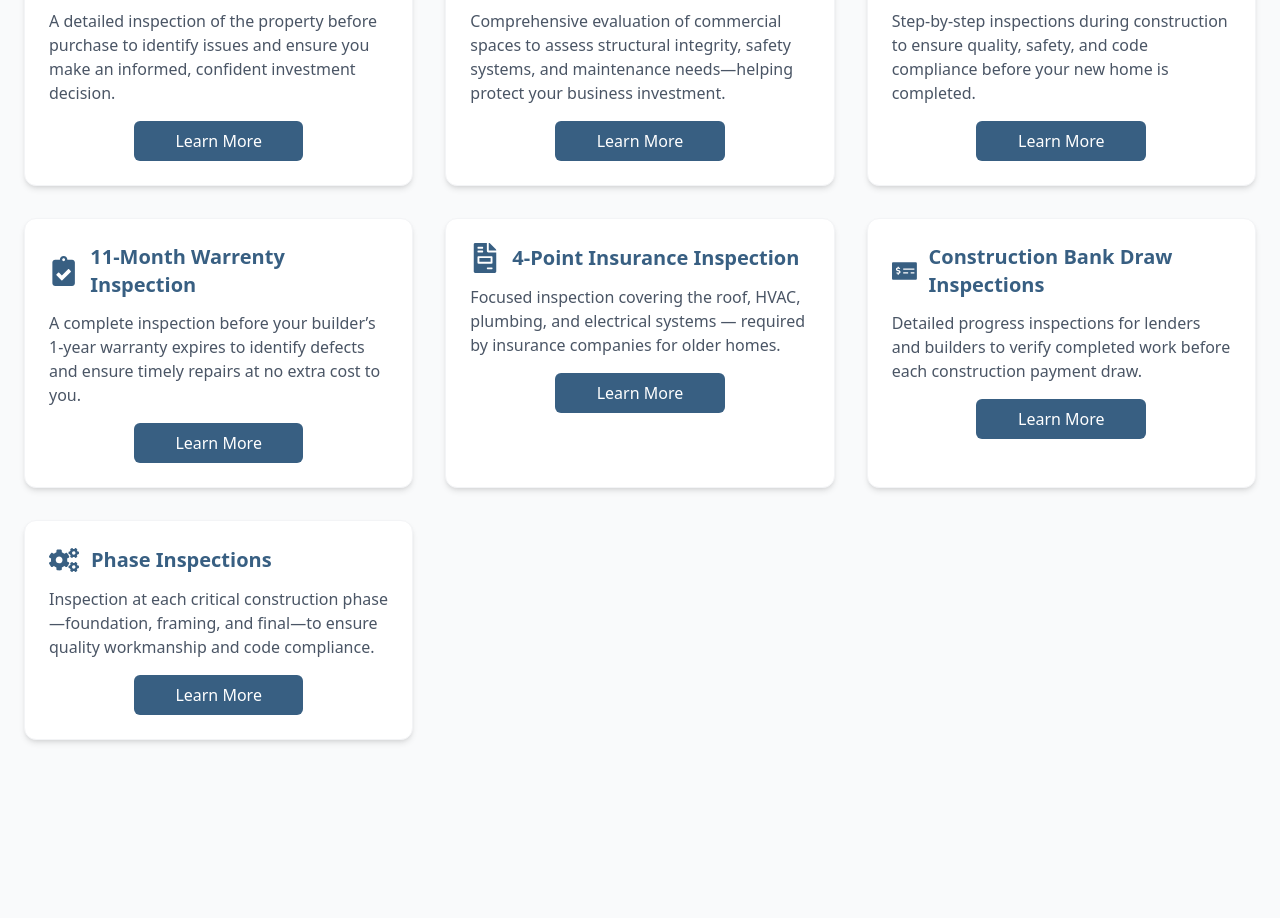
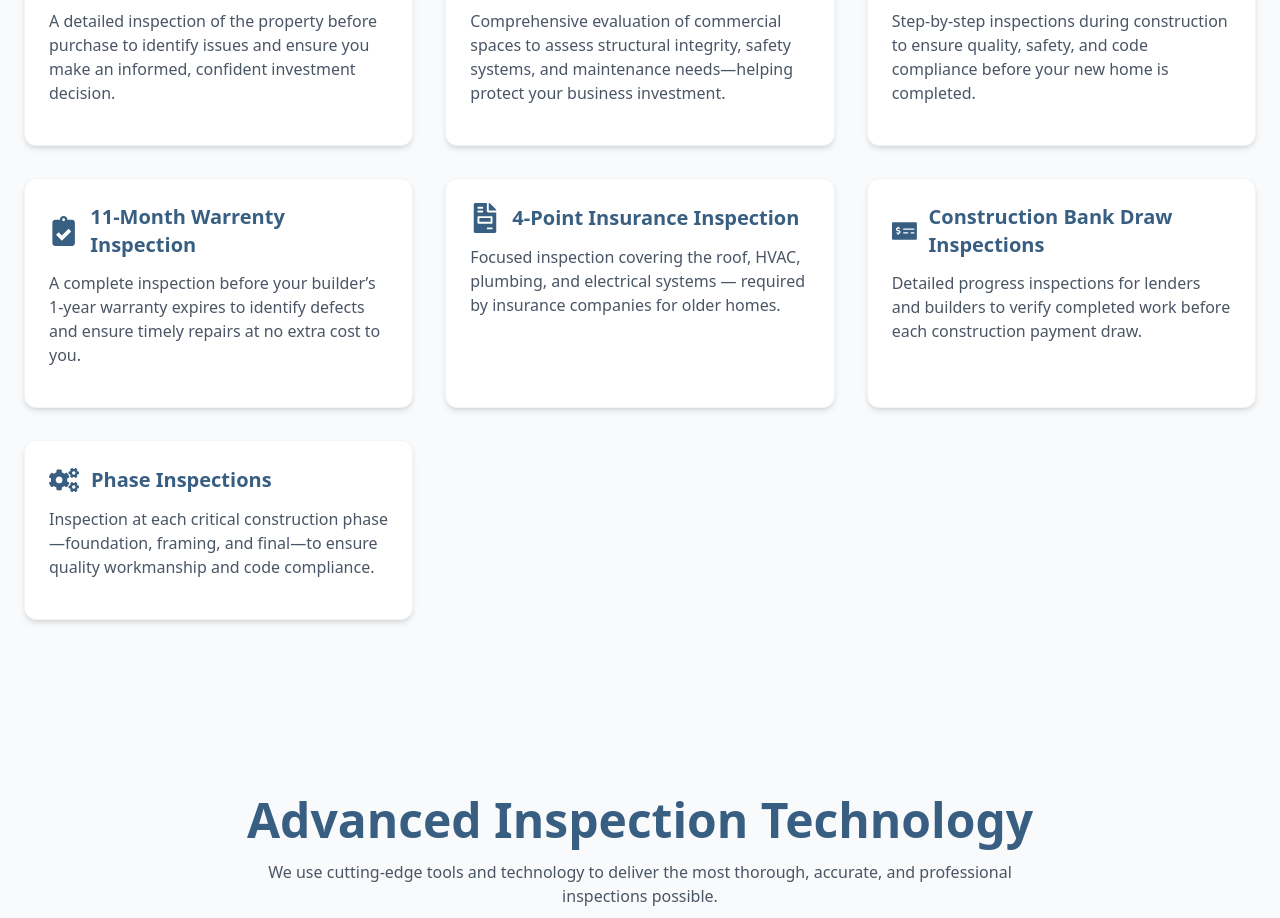
Before and after one commit to itrigerinnovationspvtltd/cw-inspections, a React (Vite) app: page / in a window 1280 px wide. Shown: the part 2200-3118 px from the top of the page. Built offline with nearby package versions, Linux system fonts and the light colour scheme.

Commit message:
Services Section minor bug fixes

```diff
--- a/src/components/Services.jsx
+++ b/src/components/Services.jsx
@@ -15,49 +15,42 @@ const services = [
     title: "Pre-Purchase Home Inspections",
     description:
       "A detailed inspection of the property before purchase to identify issues and ensure you make an informed, confident investment decision.",
-    button: "Learn More",
   },
   {
     icon: <FaBuilding className="text-3xl text-[#385f82]" />,
     title: "Commercial Property Inspections",
     description:
       "Comprehensive evaluation of commercial spaces to assess structural integrity, safety systems, and maintenance needs—helping protect your business investment.",
-    button: "Learn More",
   },
   {
     icon: <FaHardHat  className="text-3xl text-[#385f82]" />,
     title: "New Construction Inspections",
     description:
       "Step-by-step inspections during construction to ensure quality, safety, and code compliance before your new home is completed.",
-    button: "Learn More",
   },
   {
     icon: <FaClipboardCheck  className="text-3xl text-[#385f82]" />,
     title: "11-Month Warrenty Inspection",
     description:
       "A complete inspection before your builder’s 1-year warranty expires to identify defects and ensure timely repairs at no extra cost to you.",
-    button: "Learn More",
   },
   {
     icon: <FaFileInvoice  className="text-3xl text-[#385f82]" />,
     title: "4-Point Insurance Inspection",
     description:
       "Focused inspection covering the roof, HVAC, plumbing, and electrical systems — required by insurance companies for older homes.",
-    button: "Learn More",
   },
   {
     icon: <FaMoneyCheckAlt  className="text-3xl text-[#385f82]" />,
     title: "Construction Bank Draw Inspections",
     description:
       "Detailed progress inspections for lenders and builders to verify completed work before each construction payment draw.",
-    button: "Learn More",
   },
   {
     icon: <FaCogs  className="text-3xl text-[#385f82] " />,
     title: "Phase Inspections",
     description:
       "Inspection at each critical construction phase—foundation, framing, and final—to ensure quality workmanship and code compliance.",
-    button: "Learn More",
   },
 ];
 
@@ -88,11 +81,7 @@ const Services = () => {
                 </h3>
               </div>
               <p className="text-gray-600 text-base mb-4">{service.description}</p>
-              <div className="flex justify-center">
-              <button className="bg-[#385f82] w-[50%] text-white py-2 px-4 rounded-md hover:bg-[#2f4f6d] transition">
-                {service.button}
-              </button>
-              </div>
+
             </div>
           ))}
         </div>
```
